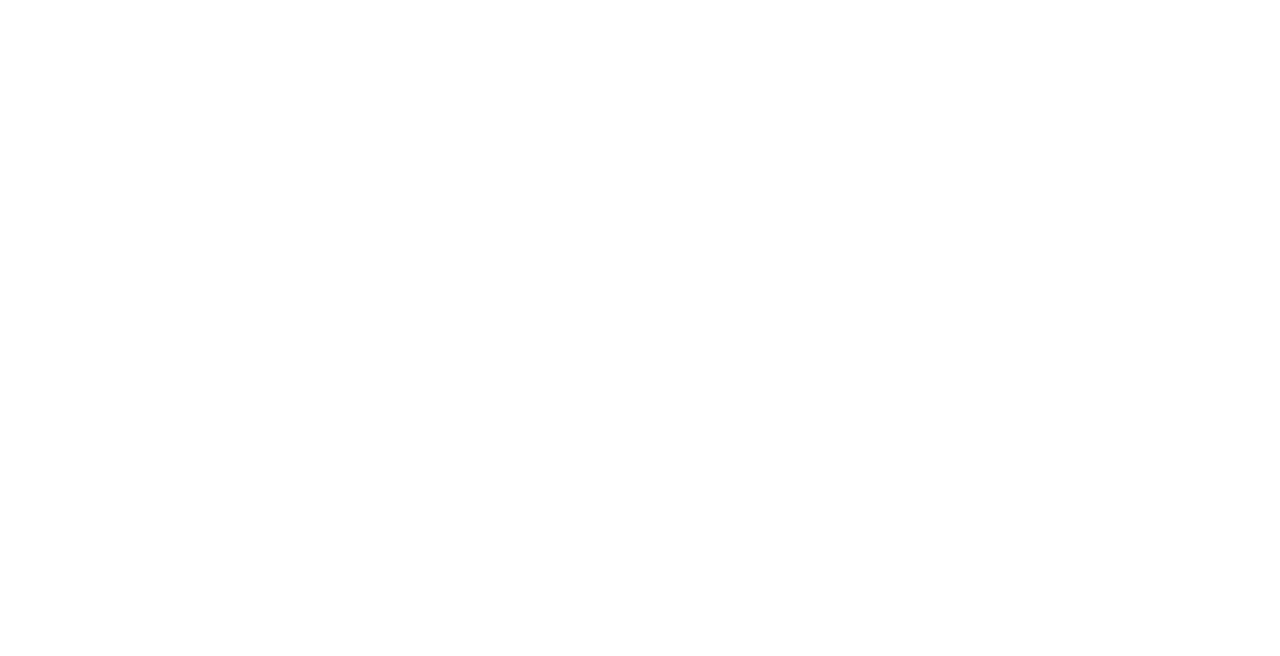
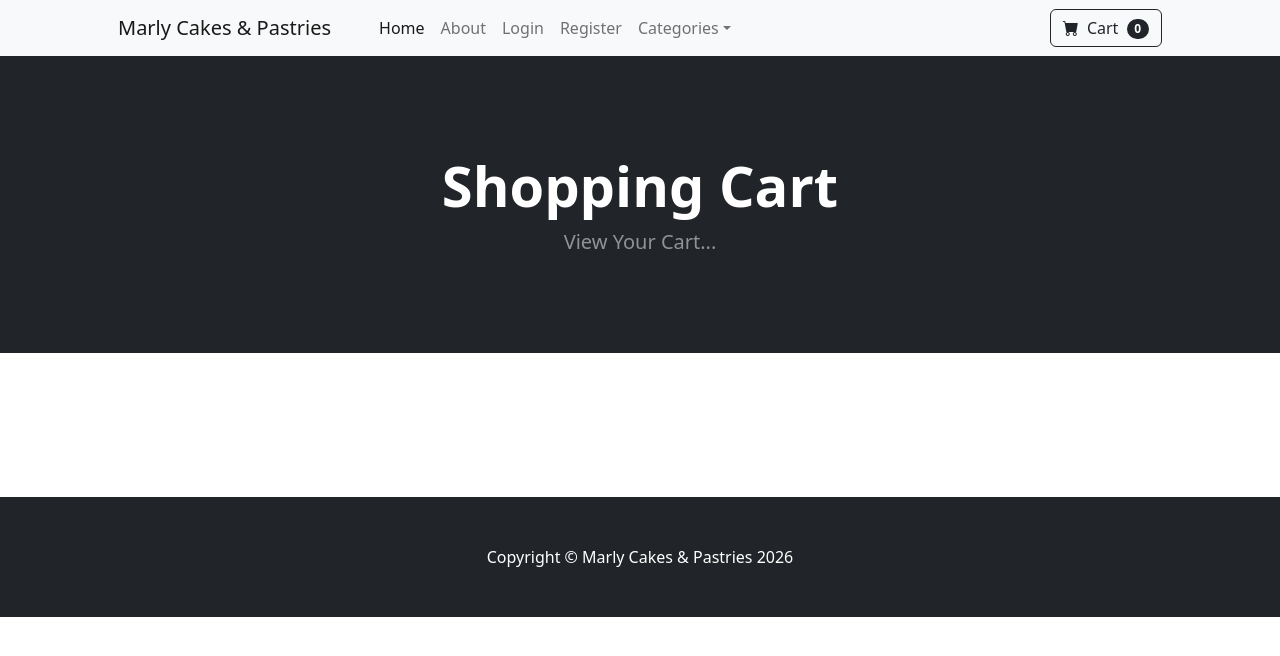
Before and after one commit to petermuremi351/Marly-Cakes-and-Pastries, a Django app: page /cart/ in a window 1280 px wide. Before the commit the part shown is empty. Shown: the top 656 px of the page. Run offline with Django 5.2, Linux system fonts and the light colour scheme; some libraries are stand-ins or nearby versions.

Commit message:
cart summary html page, add nav bar

```diff
--- a/cart/templates/cart_summary.html
+++ b/cart/templates/cart_summary.html
@@ -0,0 +1,15 @@
+{% extends 'base.html'%}
+
+{% block content %}
+
+ <header class="bg-dark py-5">
+            <div class="container px-4 px-lg-5 my-5">
+                <div class="text-center text-white">
+                    <h1 class="display-4 fw-bolder">Shopping Cart</h1>
+                    <p class="lead fw-normal text-white-50 mb-0">View Your Cart...</p>
+                </div>
+            </div>
+ </header>
+
+<br/><br/><br/><br/><br/><br/>
+{% endblock %}
--- a/store/templates/navbar.html
+++ b/store/templates/navbar.html
@@ -36,11 +36,10 @@
                 </li>
             </ul>
             <form class="d-flex">
-                <button class="btn btn-outline-dark" type="submit">
-                    <i class="bi-cart-fill me-1"></i>
+                <a href="{% url 'cart_summary' %}" class="btn btn-outline-dark"><i class="bi-cart-fill me-1"></i>
                     Cart
-                    <span class="badge bg-dark text-white ms-1 rounded-pill">0</span>
-                </button>
+                    <span class="badge bg-dark text-white ms-1 rounded-pill">0</span></a>
+
             </form>
         </div>
     </div>
```
